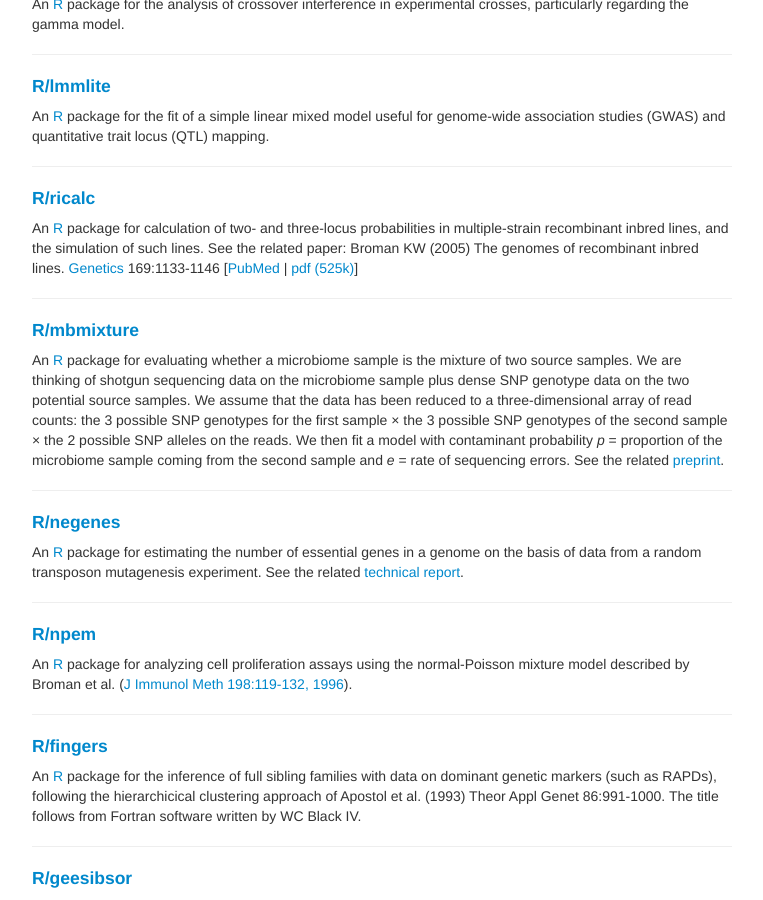
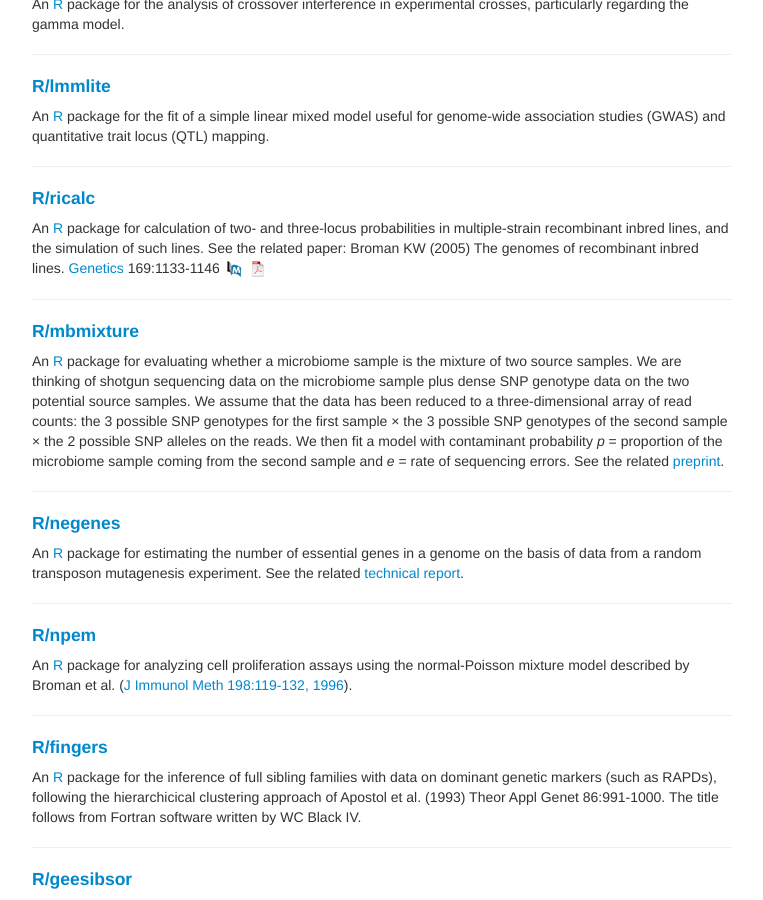
Before and after one commit to kbroman/kbroman.github.io, a Jekyll site: the page built from pages/software.md, in a window 1280 px wide and 900 px high, scrolled down 1278 px. Shown: the whole window, without its empty margins (258-1021 px from the left). Built offline with Jekyll 4.4.1, drawn with Linux system fonts in a browser that asks for light colours.

Commit message:
Cosmetic change to pages/software

```diff
--- a/pages/software.md
+++ b/pages/software.md
@@ -125,8 +125,8 @@ An [R](https://www.r-project.org) package for calculation of two- and three-locu
 multiple-strain recombinant inbred lines, and the simulation of such lines.
 See the related paper: Broman KW (2005) The genomes of
 recombinant inbred lines.  [Genetics](http://www.genetics.org/) 169:1133-1146
-\[[PubMed](https://www.ncbi.nlm.nih.gov/pubmed/15545647) | [pdf (525k)](https://www.biostat.wisc.edu/kbroman/~publications/rigenome.pdf)\]
-
+[![PubMed](icons16/pubmed-icon.png)](https://www.ncbi.nlm.nih.gov/pubmed/15545647)
+[![pdf (525k)](icons16/pdf-icon.png)](https://www.genetics.org/content/genetics/169/2/1133.full.pdf)
 
 ---
 
```
